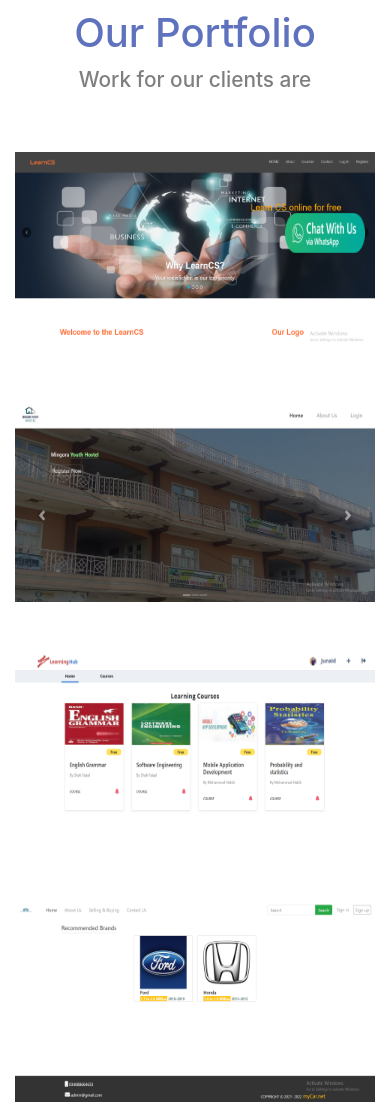
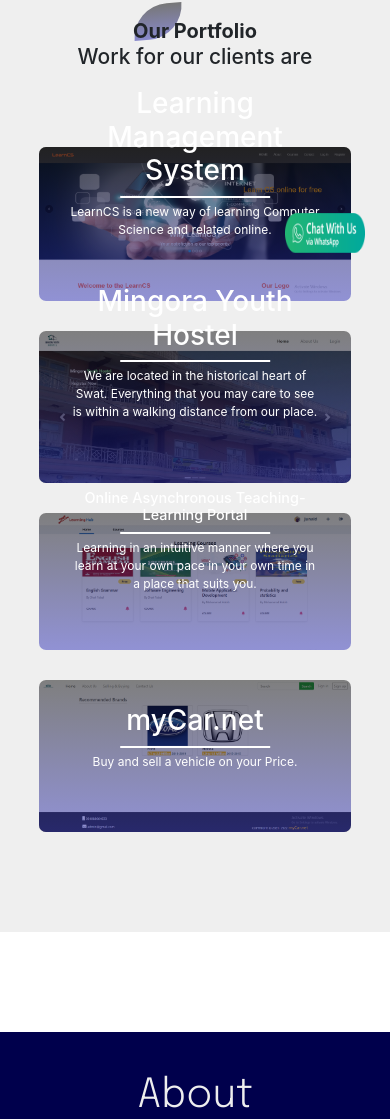
Before and after one commit to Xahoor/Xahoor.github.io, a plain HTML site: page index.html in a window 390 px wide. Shown: the part 551-1670 px from the top of the page. Drawn offline with nearby package versions, Linux system fonts and the light colour scheme.

Commit message:
portfolio modified

```diff
--- a/assets/css/style.css
+++ b/assets/css/style.css
@@ -1,4 +1,3 @@
-
 /* ======================================== */
 /* =====================index============= */
 .navbar-brand{
@@ -38,7 +37,6 @@
     color: #eee;
     padding-left: 10px;
     border-left: 2px solid #eee;
-
 }
 
 .small_sc{
@@ -68,7 +66,7 @@ color: #4B0082;
 #logo{
     height: 750px;
     background-color: #9921e8;
-background-image: linear-gradient(315deg, #9921e8 0%, #5f72be 74%);
+    background-image: linear-gradient(315deg, #9921e8 0%, #5f72be 74%);
 }
 
 .btn_toggler{
@@ -79,8 +77,175 @@ background-image: linear-gradient(315deg, #9921e8 0%, #5f72be 74%);
     padding: 10px;
 }
 
+#portfolio{
+    width: 100%;
+    padding: 70px 0;
+    background: #efefef;
+}
 
-#portfolio{
+
+
+
+.portfolio-box{
+    width: 80%;
+    display: flex;
+    flex-wrap: wrap;
+    justify-content: space-around;
+    margin: auto;
+}
+
+
+.single-portfolio{
+    flex-basis: 30%;
+    text-align: center;
+    border-radius: 7px;
+    margin-bottom: 20px;
+    color: #fff;
+    position: relative;
+}
+
+.single-portfolio a{
+    text-decoration: none;
+    color: #fff;
+}
+
+.single-portfolio img{
+    width: 100%;
+    border-radius: 7px;
+    height: 100%;
+}
+
+.overlay{
+    width: 100%;
+    height: 100%;
+    position: absolute;
+    top: 0;
+    border-radius: 7px;
+    cursor: pointer;
+    background: linear-gradient(rgba(0,0,0,0.5),#1c1ea77c);
+    opacity: 0;
+    transition: 1s;
+}
+
+.single-portfolio:hover .overlay{
+     opacity: 1;
+}
+
+.portfolio-desc{
+    width: 80%;
+    position: absolute;
+    bottom: 0;
+    opacity: 0;
+    left: 50%;
+    transform: translateX(-50%);
+    transition: 1s;
+}
+
+hr{
+    background: #fff;
+    height: 2px;
+    border: 0;
+    margin: 15px auto;
+    width: 60%;
+}
+
+.portfolio-desc p{
+    font-size: 14px;
+}
+
+.single-portfolio:hover .portfolio-desc{
+    bottom: 15%;
+    opacity: 1;
+}
+
+
+.title-text{
+    text-align: center;
+    padding-bottom: 70px;
+
+}
+
+.title-text h2{
+    margin: auto;
+    font-size: 20px;
+    color: linear-gradient(rgba(0,0,0,0.5),#1c1ea77c);
+    font-weight: bold;
+    position: relative;
+    z-index: 1;
+    display: inline-block;
+}
+
+.title-text h2::after{
+    content: '';
+    width: 50px;
+    height: 35px;
+    background: linear-gradient(rgba(0,0,0,0.5),#1c1ea77c);
+    position: absolute;
+    top: -15px;
+    left: 0;
+    z-index: -1;
+    transform:  rotate(-5deg);
+    border-top-left-radius: 35px;
+    border-bottom-right-radius: 35px;
+}
+
+.title-text h4{
+    font-size: 21px;
+}
+
+@media screen and (max-width: 993px) {
+
+    .single-portfolio{
+        flex-basis: 48%;
+        margin-bottom: 30px;
+    }
+
+    .portfolio-desc p{
+        font-size: 12px;
+    }
+
+    hr{
+        margin: 5px auto;
+    }
+    .portfolio-desc{
+          bottom: 30% !important;
+          opacity: 1;
+    }
+
+    .overlay{
+        opacity: 1;
+    }
+
+
+}
+
+@media screen and (max-width: 780px) {
+
+    .single-portfolio{
+        flex-basis: 100%;
+        margin-bottom: 30px;
+    }
+
+    .portfolio-desc p{
+        font-size: 12px;
+    }
+
+    hr{
+        margin: 5px auto;
+    }
+    .portfolio-desc{
+          bottom: 30% !important;
+          opacity: 1;
+    }
+
+    .overlay{
+        opacity: 1;
+    }
+
+}
+
+
+/* #portfolio{
 margin-top: 60px;
 }
 #portfolio h2{
@@ -145,7 +310,7 @@ padding-right: 5px;
 
 .photos:hover .overlay {
 opacity: 1;
-}
+} */
 
 #about{
 margin-top: 100px;
@@ -182,7 +347,6 @@ font-family: 'Epilogue';
 
 #contact h3{
 font-size: 2.5rem;
-
 }
 
 #contact .gmail{
@@ -198,13 +362,12 @@ font-size: 1.1rem;
 margin-top:  50px;
 background-color: #161616;
 }
+
 .footer h2{
 font-size: 1.5rem;
 margin-left: 200px;
 padding: 30px;
 color: #8c8b8a;
-
-
 }
 
 .footer h2 span{
@@ -231,7 +394,7 @@ color: #ccc;
 
 .small_sc{
     width: 100%;
-    height:  500px;
+    height: 500px;
 }
 
 .overlay{
@@ -252,8 +415,6 @@ margin: 0;
     bottom: 40px;
      right: 40px;
      z-index: 1;
-
-
  }
 
  .whatsapp_float img{
@@ -262,8 +423,7 @@ margin: 0;
  }
 
 
-@media screen and (max-width: 500px) {
-
+@media screen and (max-width: 500px){
     #photos a{
         width: 100%;
     }
--- a/index.html
+++ b/index.html
@@ -81,7 +81,7 @@
     </div>
 
     <section id="portfolio">
-        <div class="container">
+        <!-- <div class="container">
             <div class="row">
                 <div class="col-lg-12 col-md-12 col-sm-12 col-xs-12">
                     <h2> <span>Our Portfolio </span></h2>
@@ -132,6 +132,61 @@
                         </div>
 
             </div>
+        </div> -->
+        <div class="title-text">
+            <h2> <span>Our Portfolio </span></h2>
+            <h4> <span>Work for our clients are </span></h4>
+        </div>
+
+        <div class="portfolio-box">
+            <div class="single-portfolio">
+                <a href="">
+                <img src="assets/images/lms.png" alt="">
+                <div class="overlay"></div>
+                <div class="portfolio-desc">
+                      <h3>Learning Management System</h3>
+                      <hr class="hr">
+                      <p>LearnCS is a new way of learning Computer Science and related online.</p>
+                </div>
+                </a>
+            </div>
+
+            <div class="single-portfolio">
+                <a href="">
+                <img src="assets/images/hostel.jpg" alt="">
+                <div class="overlay"></div>
+                <div class="portfolio-desc">
+                      <h3>Mingora Youth Hostel</h3>
+                      <hr class="hr">
+                      <p>We are located in the historical heart of Swat. Everything that you may care to see is within a walking distance from our place.</p>
+                </div>
+                </a>
+            </div>
+
+            <div class="single-portfolio">
+                <a href="">
+                <img src="assets/images/portal.png" alt="">
+                <div class="overlay"></div>
+                <div class="portfolio-desc">
+                      <h3 style="font-size: 0.90rem;">Online Asynchronous Teaching-Learning Portal</h3>
+                      <hr class="hr">
+                      <p>Learning in an intuitive manner where you learn at your own pace in your own time in a place that suits you.</p>
+                </div>
+                </a>
+            </div>
+
+            <div class="single-portfolio">
+                <a href="">
+                <img src="assets/images/vehicles.png" alt="">
+                <div class="overlay"></div>
+                <div class="portfolio-desc">
+                      <h3>myCar.net</h3>
+                      <hr class="hr">
+                      <p>Buy and sell a vehicle on your Price.</p>
+                </div>
+                </a>
+            </div>
+
         </div>
     </section>
 
@@ -139,7 +194,7 @@
         <div class="container-fluid">
             <div class="row">
                 <div class="col-lg-12 col-md-12 col-sm-12 about_us">
-                    <h2> <span>About Us </span></h2>
+                    <h2> <span>About</span></h2>
                 </div>
             </div>
             <div class="row">
```
